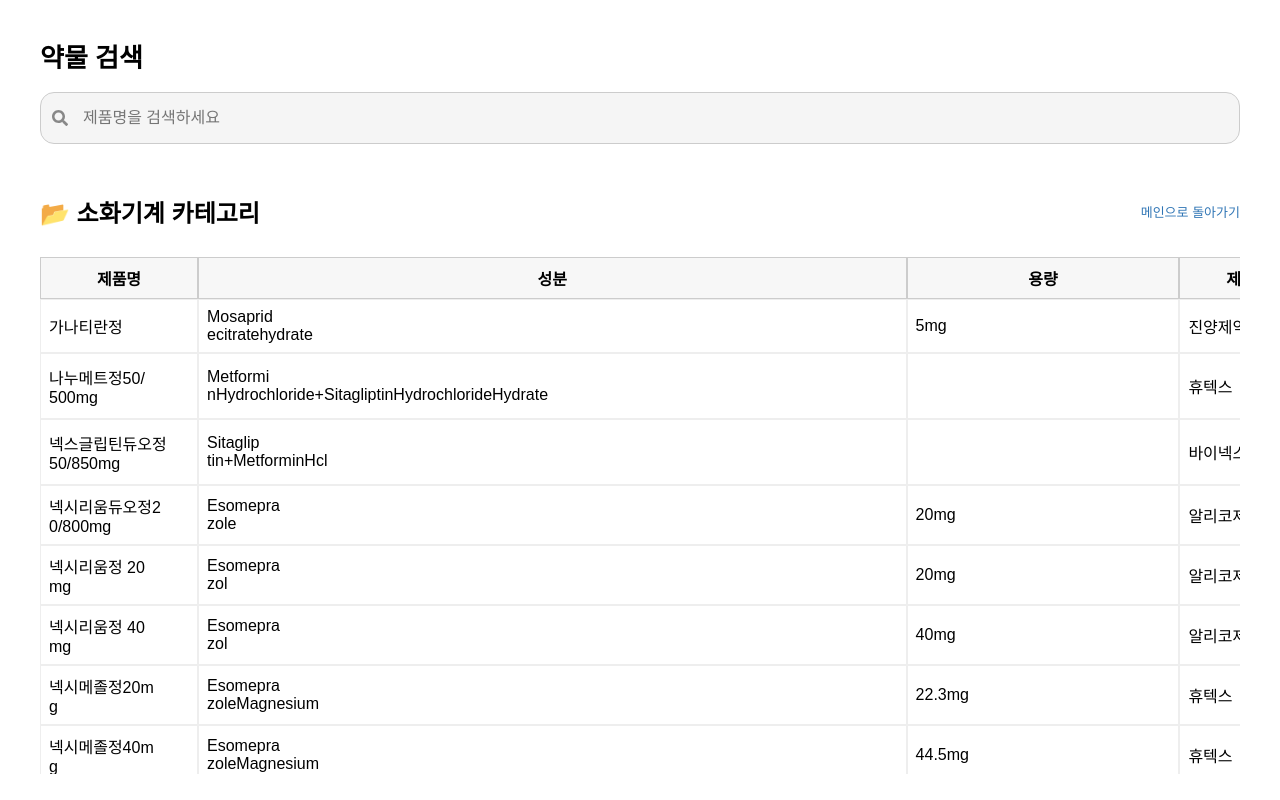
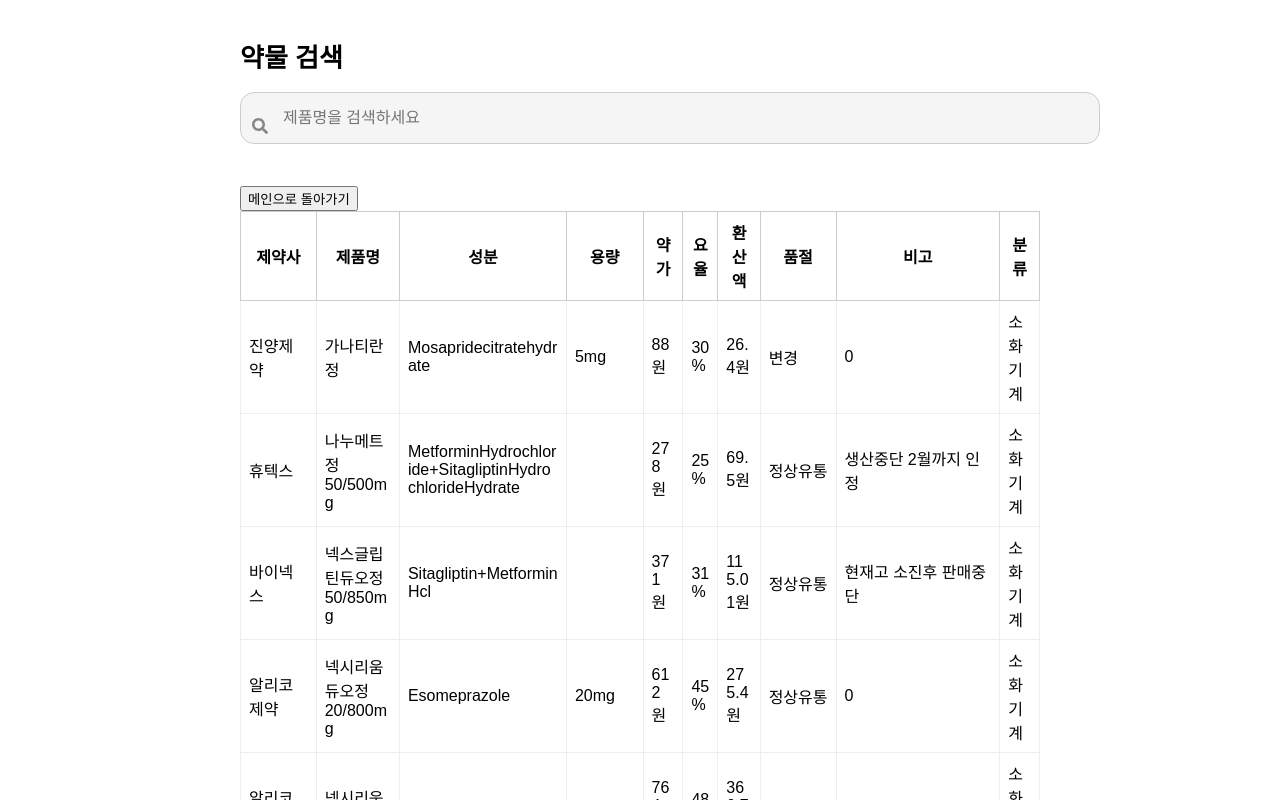
Before and after one commit to dasampharm/dasanpharm, a React (Create React App) app: page / in a window 1280 px wide. Both pictures are taken after a click on the button "소화기계". Shown: the top 800 px of the page. Built offline with nearby package versions, Linux system fonts and the light colour scheme.

Commit message:
Update App.js_1056_코드수정

```diff
--- a/src/App.js
+++ b/src/App.js
@@ -1,3 +1,4 @@
+// 수정된 App.js 코드 (요청한 사항 모두 반영)
 import React, { useState, useRef } from "react";
 import { FaSearch } from "react-icons/fa";
 import data from "./약물데이터.json";
@@ -9,7 +10,7 @@ function App() {
   const [suggestions, setSuggestions] = useState([]);
   const [selectedDrug, setSelectedDrug] = useState(null);
   const [sameDoseOnly, setSameDoseOnly] = useState(false);
-  const [availableOnly, setAvailableOnly] = useState(false);
+  const [availableOnly, setAvailableOnly] = useState(false); // 거래 가능 버튼
   const [selectedCategory, setSelectedCategory] = useState(null);
   const inputRef = useRef(null);
 
@@ -18,13 +19,10 @@ function App() {
     setQuery(value);
     setSelectedDrug(null);
     setSelectedCategory(null);
-    setAvailableOnly(false);
-
     if (!value) {
       setSuggestions([]);
       return;
     }
-
     const lower = value.toLowerCase();
     const filtered = data.filter((item) =>
       item["제품명"]?.toLowerCase().startsWith(lower)
@@ -49,6 +47,14 @@ function App() {
     setAvailableOnly(false);
   };
 
+  const handleMainClick = () => {
+    setSelectedCategory(null);
+    setSelectedDrug(null);
+    setQuery("");
+    setSameDoseOnly(false);
+    setAvailableOnly(false);
+  };
+
   const getFilteredDrugs = () => {
     let filtered = [];
 
@@ -62,12 +68,10 @@ function App() {
         return sameIngredient && (!sameDoseOnly || sameDose);
       });
 
-      filtered = [
-        selectedDrug,
-        ...filtered.filter((item) => item["제품명"] !== selectedDrug["제품명"])
-      ];
+      filtered = [selectedDrug, ...filtered.filter((item) => item["제품명"] !== selectedDrug["제품명"])];
     }
-    else if (selectedCategory) {
+
+    if (selectedCategory) {
       filtered = data.filter((item) => item["분류"] === selectedCategory);
     }
 
@@ -78,25 +82,10 @@ function App() {
     return filtered;
   };
 
-  const breakText = (text, limit = 8) => {
-    if (!text) return "";
-    if (text.length <= limit) return text;
-    const first = text.slice(0, limit);
-    const second = text.slice(limit);
   return (
-      <>
-        {first}
-        <br />
-        {second}
-      </>
-    );
-  };
-
-  return (
-    <div style={{ padding: "20px", fontFamily: "sans-serif", maxWidth: "1200px", margin: "0 auto" }}>
+    <div style={{ padding: "20px", fontFamily: "sans-serif", maxWidth: "800px", margin: "0 auto" }}>
       <div style={{ position: "sticky", top: 0, zIndex: 10, backgroundColor: "#fff", paddingBottom: "10px" }}>
         <h1 style={{ fontSize: "26px" }}>약물 검색</h1>
-        <div style={{ display: "flex", gap: "8px" }}>
         <div style={{ position: "relative", flexGrow: 1 }}>
           <FaSearch style={{ position: "absolute", top: "50%", left: "12px", transform: "translateY(-50%)", color: "#888" }} />
           <input
@@ -111,93 +100,54 @@ function App() {
               fontSize: "16px",
               border: "1px solid #ccc",
               borderRadius: "14px",
-                backgroundColor: "#f5f5f5",
-                boxSizing: "border-box"
+              backgroundColor: "#f5f5f5"
             }}
           />
-            <ul style={{ listStyle: "none", paddingLeft: 0, maxHeight: "400px", overflowY: "auto", border: suggestions.length > 0 ? "1px solid #ccc" : "none", margin: 0, background: "white", position: "absolute", top: "56px", zIndex: 2, borderRadius: "4px", width: "100%" }}>
+          <ul style={{ maxHeight: "200px", overflowY: "auto", border: suggestions.length ? "1px solid #ccc" : "none" }}>
             {suggestions.map((item, index) => (
-                <li key={index} onClick={() => handleSuggestionClick(item)} style={{ cursor: "pointer", padding: "10px 12px" }}>{item["제품명"]}</li>
+              <li key={index} onClick={() => handleSuggestionClick(item)}>{item["제품명"]}</li>
             ))}
           </ul>
         </div>
       </div>
-      </div>
 
-      {!selectedDrug && !selectedCategory && (
+      {(selectedDrug || selectedCategory) && (
+        <div>
+          <button onClick={handleMainClick}>메인으로 돌아가기</button>
+          {selectedDrug && (
             <>
-          <h3 style={{ fontSize: "16px", marginTop: "20px", marginBottom: "8px" }}>약물 카테고리</h3>
-          <div style={{ display: "flex", flexWrap: "wrap", gap: "10px", marginBottom: "20px" }}>
-            {categories.map((cat) => (
-              <button key={cat} onClick={() => handleCategoryClick(cat)} style={{ padding: "10px 16px", border: "1px solid #ccc", borderRadius: "12px", background: "white", fontSize: "14px", cursor: "pointer" }}>{cat}</button>
-            ))}
-          </div>
-
-          <h3 style={{ fontSize: "16px", marginBottom: "8px" }}>안내사항</h3>
-          <div style={{ backgroundColor: "#f9f9f9", border: "1px solid #ccc", borderRadius: "12px", padding: "20px", fontSize: "13px", lineHeight: "1.7" }}>
-            <p>다산팜에서 거래하는 약물 리스트입니다.</p>
-            <p>제품명 검색 시 동일 성분의 약물이 보여집니다.</p>
-            <p>약가는 매일 영업일 10시 경에 업데이트됩니다.</p>
-          </div>
+              <label>
+                <input type="checkbox" checked={sameDoseOnly} onChange={() => setSameDoseOnly(!sameDoseOnly)} /> 동일 용량
+              </label>
+              <label style={{ marginLeft: "10px" }}>
+                <input type="checkbox" checked={availableOnly} onChange={() => setAvailableOnly(!availableOnly)} /> 거래 가능
+              </label>
             </>
           )}
-
-      {(selectedDrug || selectedCategory) && (
-        <div style={{ marginTop: "20px", width: "100%", overflow: "auto", maxHeight: "600px" }}>
-          {selectedDrug && (
-            <div style={{ marginBottom: "8px" }}>
-              <div style={{ fontSize: "16px" }}>성분: {selectedDrug["성분"]} {selectedDrug["용량"]}</div>
-            </div>
-          )}
-
-          <div style={{ display: "flex", justifyContent: "space-between", alignItems: "center", marginBottom: "8px" }}>
-            <h2>{selectedDrug ? "동일성분조회" : `📂 ${selectedCategory} 카테고리`}</h2>
-            <span onClick={() => { setSelectedCategory(null); setSelectedDrug(null); }} style={{ fontSize: "13px", color: "#2F75B5", cursor: "pointer" }}>메인으로 돌아가기</span>
-          </div>
-
-          {selectedDrug && (
-            <div style={{ display: "flex", gap: "12px", alignItems: "center", marginBottom: "12px" }}>
-              <label>
-                <input type="checkbox" checked={sameDoseOnly} onChange={() => setSameDoseOnly(!sameDoseOnly)} /> &nbsp;동일 용량
-              </label>
-              <label>
-                <input type="checkbox" checked={availableOnly} onChange={() => setAvailableOnly(!availableOnly)} /> &nbsp;거래 가능
-              </label>
-            </div>
-          )}
-
-          <table style={{ borderCollapse: "separate", borderSpacing: "0", width: "100%" }}>
+          <table style={{ width: "100%", overflowX: "auto", borderCollapse: "collapse" }}>
             <thead>
               <tr>
-                <th style={{ position: "sticky", top: 0, left: 0, background: "#f7f7f7", zIndex: 4, minWidth: "140px", border: "1px solid #ccc", padding: "8px" }}>제품명</th>
-                {selectedDrug ? null : (
-                  <th style={{ position: "sticky", top: 0, background: "#f7f7f7", zIndex: 3, minWidth: "120px", border: "1px solid #ccc", padding: "8px" }}>성분</th>
-                )}
-                <th style={{ position: "sticky", top: 0, background: "#f7f7f7", zIndex: 3, minWidth: "80px", border: "1px solid #ccc", padding: "8px" }}>용량</th>
-                <th style={{ position: "sticky", top: 0, background: "#f7f7f7", zIndex: 3, minWidth: "120px", border: "1px solid #ccc", padding: "8px" }}>제약사</th>
-                <th style={{ position: "sticky", top: 0, background: "#f7f7f7", zIndex: 3, minWidth: "80px", border: "1px solid #ccc", padding: "8px" }}>약가</th>
-                <th style={{ position: "sticky", top: 0, background: "#f7f7f7", zIndex: 3, minWidth: "80px", border: "1px solid #ccc", padding: "8px" }}>요율</th>
-                <th style={{ position: "sticky", top: 0, background: "#f7f7f7", zIndex: 3, minWidth: "80px", border: "1px solid #ccc", padding: "8px" }}>환산액</th>
-                <th style={{ position: "sticky", top: 0, background: "#f7f7f7", zIndex: 3, minWidth: "100px", whiteSpace: "nowrap", border: "1px solid #ccc", padding: "8px" }}>품절</th>
-                <th style={{ position: "sticky", top: 0, background: "#f7f7f7", zIndex: 3, minWidth: "100px", border: "1px solid #ccc", padding: "8px" }}>비고</th>
+                {Object.keys(data[0]).map((key, idx) => (
+                  <th key={idx} style={{ border: "1px solid #ccc", padding: "8px" }}>{key}</th>
+                ))}
               </tr>
             </thead>
             <tbody>
               {getFilteredDrugs().map((drug, idx) => (
                 <tr key={idx}>
-                  <td style={{ position: "sticky", left: 0, background: "#fff", zIndex: 2, minWidth: "140px", border: "1px solid #eee", padding: "8px" }}>
-                    {breakText(drug["제품명"])}
+                  {Object.keys(drug).map((key, index) => (
+                    <td
+                      key={index}
+                      style={{
+                        border: "1px solid #eee",
+                        padding: "8px",
+                        whiteSpace: key === "품절" ? "nowrap" : "normal",
+                        wordBreak: "break-word"
+                      }}
+                    >
+                      {drug[key]}
                     </td>
-                  {selectedDrug ? null : (
-                    <td style={{ minWidth: "120px", border: "1px solid #eee", padding: "8px" }}>{breakText(drug["성분"])}</td>
-                  )}
-                  <td style={{ minWidth: "80px", border: "1px solid #eee", padding: "8px" }}>{drug["용량"]}</td>
-                  <td style={{ minWidth: "120px", border: "1px solid #eee", padding: "8px" }}>{drug["제약사"]}</td>
-                  <td style={{ minWidth: "80px", border: "1px solid #eee", padding: "8px" }}>{drug["약가"]}</td>
-                  <td style={{ minWidth: "80px", border: "1px solid #eee", padding: "8px" }}>{drug["요율"]}</td>
-                  <td style={{ minWidth: "80px", border: "1px solid #eee", padding: "8px" }}>{drug["환산액"]}</td>
-                  <td style={{ minWidth: "100px", whiteSpace: "nowrap", border: "1px solid #eee", padding: "8px" }}>{drug["품절"]}</td>
-                  <td style={{ minWidth: "100px", border: "1px solid #eee", padding: "8px" }}>{drug["비고"]}</td>
+                  ))}
                 </tr>
               ))}
             </tbody>
@@ -205,9 +155,9 @@ function App() {
         </div>
       )}
 
-      <div style={{ marginTop: "30px", fontSize: "13px", color: "#888", textAlign: "center" }}>
-        HSY © 2025 | netizenlily@naver.com
-      </div>
+      {!selectedDrug && !selectedCategory && categories.map(cat => (
+        <button key={cat} onClick={() => handleCategoryClick(cat)}>{cat}</button>
+      ))}
     </div>
   );
 }
```
Lines whose indentation alone changed are shown as unchanged.
